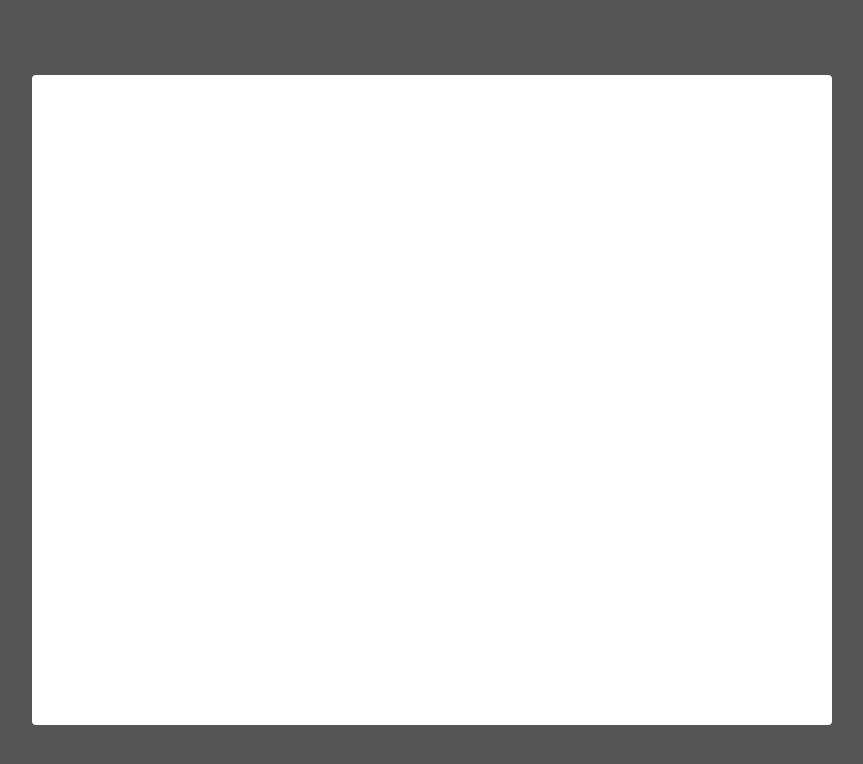
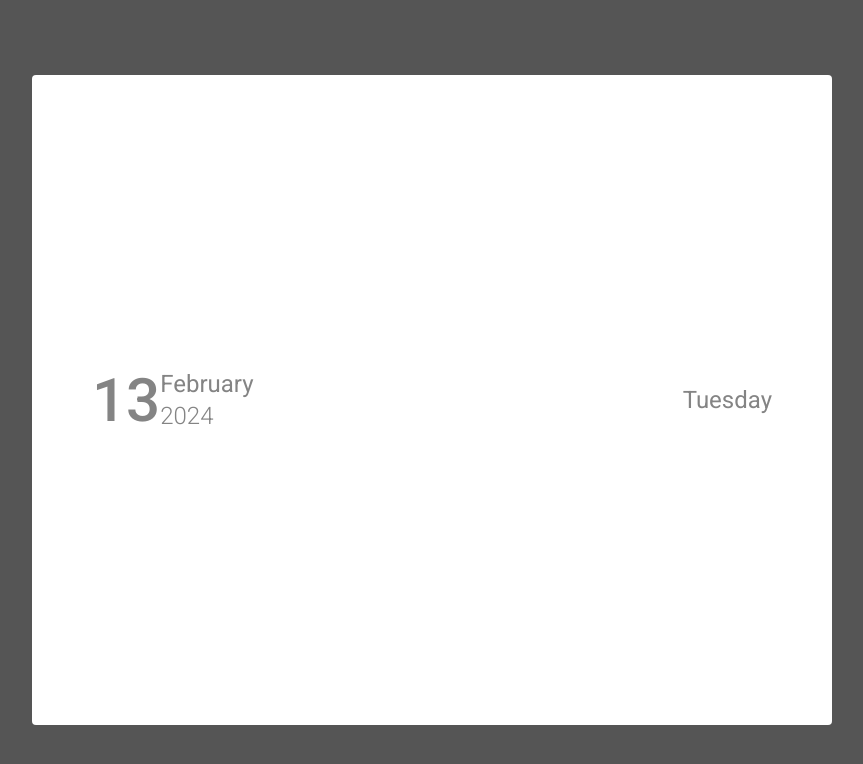
Before and after one commit to sizebay/frontend-challenge, a React (Create React App) app in the folder my-app/: page / in a window 1280 px wide. Shown: the top 764 px of the page, without its empty margins (208-1071 px from the left). Built offline with nearby package versions, Linux system fonts and the light colour scheme.

Commit message:
feat: create modal header

```diff
--- /dev/null
+++ b/my-app/src/components/Modal/Header/Header.styles.ts
@@ -0,0 +1,51 @@
+import styled from "styled-components";
+
+export const Header = styled.header`
+  display: flex;
+  justify-content: space-between;
+  align-items: center;
+
+  width: 100%;
+  height: 100%;
+  max-width: 680px;
+  max-height: 79px;
+`
+
+export const DateWrapper = styled.div`
+  display: flex;
+  flex-direction: row;
+  justify-content: center;
+  align-items: center;
+`
+
+export const MonthDay = styled.h1`
+  font-size: ${({ theme }) => theme.fontSizes.text_6xl};
+  color: ${({ theme }) => theme.colors.grayMiddle};
+  font-weight: 500;
+  line-height: 79px;
+`
+
+export const MonthAndYear = styled.h2`
+  display: flex;
+  flex-direction: column;
+
+  font-size: ${({ theme }) => theme.fontSizes.text_2xl};
+  color: ${({ theme }) => theme.colors.grayMiddle};
+  font-style: normal;
+  font-weight: normal;
+  line-height: 32px;
+  text-transform: capitalize;
+
+  & > span:nth-child(2){
+    font-weight: 300;
+  }
+`
+
+export const WeekDay = styled.p`
+  font-size: ${({ theme }) => theme.fontSizes.text_2xl};
+  color: ${({ theme }) => theme.colors.grayMiddle};
+  font-style: normal;
+  font-weight: normal;
+  line-height: 24px;
+  text-transform: capitalize;
+`
--- /dev/null
+++ b/my-app/src/components/Modal/Header/Header.tsx
@@ -0,0 +1,17 @@
+import * as S from './Header.styles';
+import { formattedDate } from 'utils/FormatDate';
+
+export function ModalHeader() {
+  return (
+    <S.Header>
+      <S.DateWrapper>
+        <S.MonthDay>{formattedDate.day}</S.MonthDay>
+        <S.MonthAndYear>
+          <span>{formattedDate.month}</span>
+          <span>{formattedDate.year}</span>
+        </S.MonthAndYear>
+      </S.DateWrapper>
+      <S.WeekDay>{formattedDate.weekday}</S.WeekDay>
+    </S.Header>
+  )
+}
--- /dev/null
+++ b/my-app/src/components/Modal/Header/index.ts
@@ -0,0 +1,3 @@
+import { ModalHeader } from "./Header";
+
+export { ModalHeader }
--- a/my-app/src/components/Modal/Modal.tsx
+++ b/my-app/src/components/Modal/Modal.tsx
@@ -1,9 +1,10 @@
 import * as S from './Modal.styles';
+import { ModalHeader } from './Header';
 
 export function Modal() {
   return (
     <S.Container>
-
+      <ModalHeader />
     </S.Container>
   )
 }
```
